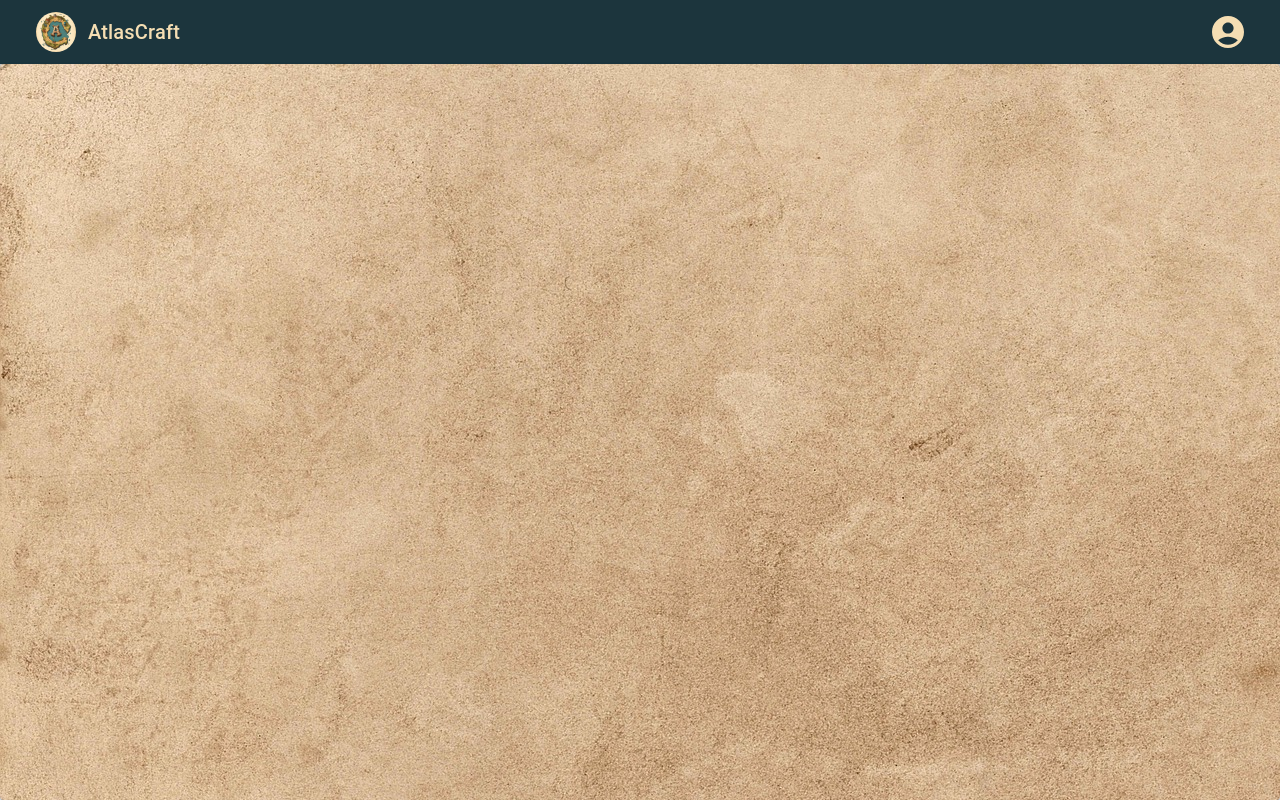
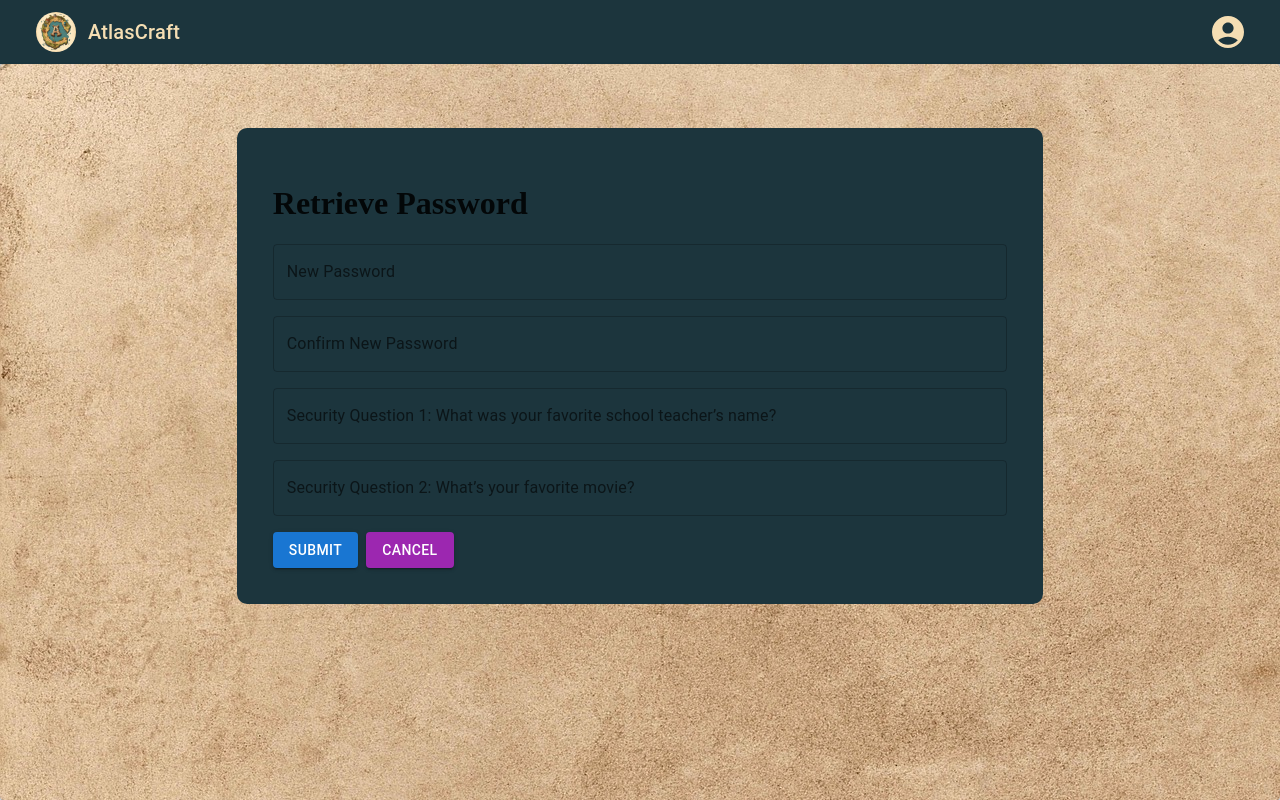
Before and after one commit to AtlasCraft/AtlasCraftFrontEnd, a React (Create React App) app: page /forgotpassword in a window 1280 px wide. Built offline with nearby package versions, Linux system fonts and the light colour scheme; no server answers.

Commit message:
ForgotPasswordScreen v1.0

```diff
--- a/src/App.js
+++ b/src/App.js
@@ -8,7 +8,8 @@ import {
 	NavigationBar,
 	HomeScreen,
 	AppPaperScreen,
-	LoginScreen
+	LoginScreen,
+	ForgotPasswordScreen
 } from "./components";
 /*
 	This is our application's top-level component.
@@ -44,6 +45,7 @@ const App = () => {
 						<Switch>
 							<Route path="/" exact component={LoginScreen} />
 							<Route path="/homescreen" exact component={HomeScreen} />
+							<Route path="/forgotpassword" exact component={ForgotPasswordScreen} />
 						</Switch>
 					</AppPaperScreen>
 					{/* </ThemeProvider> */}
--- /dev/null
+++ b/src/components/ForgotPasswordScreen.js
@@ -0,0 +1,121 @@
+import React, { useState } from 'react';
+import Grid from "@mui/material/Grid";
+import Button from "@mui/material/Button";
+import TextField from "@mui/material/TextField";
+import { useHistory } from "react-router-dom";
+
+const PasswordRetrievalPage = () => {
+    const history = useHistory();
+    const [newPassword, setNewPassword] = useState('');
+    const [confirmNewPassword, setConfirmNewPassword] = useState('');
+    const [securityQuestion1, setSecurityQuestion1] = useState('');
+    const [answer1, setAnswer1] = useState('');
+    const [securityQuestion2, setSecurityQuestion2] = useState('');
+    const [answer2, setAnswer2] = useState('');
+
+    const handleFormSubmit = (e) => {
+        e.preventDefault();
+
+        // Validate form data
+        // if (
+        //     newPassword === '' ||
+        //     confirmNewPassword === '' ||
+        //     securityQuestion1 === '' ||
+        //     answer1 === '' ||
+        //     securityQuestion2 === '' ||
+        //     answer2 === ''
+        // ) {
+        //     alert('Please fill in all the fields.');
+        //     return;
+        // }
+
+        // Perform password retrieval logic
+        // ...
+
+        // Reset form fields
+        setNewPassword('');
+        setConfirmNewPassword('');
+        setSecurityQuestion1('');
+        setAnswer1('');
+        setSecurityQuestion2('');
+        setAnswer2('');
+        history.push("/");
+    };
+
+    const handleFormCancel = () => {
+        // Reset form fields
+        setNewPassword('');
+        setConfirmNewPassword('');
+        setSecurityQuestion1('');
+        setAnswer1('');
+        setSecurityQuestion2('');
+        setAnswer2('');
+        history.push("/");
+    };
+
+    return (
+        <Grid container justifyContent="center" style={{ padding: '64px' }}>
+            <Grid justifyContent="center" style={{ borderRadius: '10px', height: '70%', width: '70%', padding: '36px', backgroundColor: '#1C353D' }}>
+                <Grid item xs={12}>
+                    <h1>Retrieve Password</h1>
+                </Grid>
+                <Grid item xs={12}>
+                    <form onSubmit={handleFormSubmit}>
+                        <Grid container spacing={2}>
+                            <Grid item xs={12}>
+                                <TextField
+                                    label="New Password"
+                                    type="password"
+                                    fullWidth
+                                    value={newPassword}
+                                    onChange={(e) => setNewPassword(e.target.value)}
+                                />
+                            </Grid>
+                            <Grid item xs={12}>
+                                <TextField
+                                    label="Confirm New Password"
+                                    type="password"
+                                    fullWidth
+                                    value={confirmNewPassword}
+                                    onChange={(e) => setConfirmNewPassword(e.target.value)}
+                                />
+                            </Grid>
+                            <Grid item xs={12}>
+                                <TextField
+                                    label="Security Question 1: What was your favorite school teacher’s name?"
+                                    fullWidth
+                                    value={answer1}
+                                    onChange={(e) => setAnswer1(e.target.value)}
+                                />
+                            </Grid>
+                            <Grid item xs={12}>
+                                <TextField
+                                    label="Security Question 2: What’s your favorite movie?"
+                                    fullWidth
+                                    value={answer2}
+                                    onChange={(e) => setAnswer2(e.target.value)}
+                                />
+                            </Grid>
+                            <Grid item xs={12}>
+                                <Button type="submit" variant="contained" color="primary">
+                                    Submit
+                                </Button>
+                                <Button
+                                    type="button"
+                                    variant="contained"
+                                    color="secondary"
+                                    onClick={handleFormCancel}
+                                    style={{ marginLeft: 8 }}
+                                >
+                                    Cancel
+                                </Button>
+                            </Grid>
+                        </Grid>
+                    </form>
+                </Grid>
+            </Grid>
+        </Grid>
+    );
+};
+
+export default PasswordRetrievalPage;
--- a/src/components/LoginScreen.js
+++ b/src/components/LoginScreen.js
@@ -11,7 +11,7 @@ import AuthContext from "../auth";
 import { GlobalStoreContext } from "../store";
 // import ErrorModal from "./ErrorModal";
 
-const LoginPage = () => {
+const LoginScreen = () => {
 	const { auth } = useContext(AuthContext);
 	const { store } = useContext(GlobalStoreContext);
 	const [username, setUsername] = useState('');
@@ -93,4 +93,4 @@ const LoginPage = () => {
 	);
 };
 
-export default LoginPage;
+export default LoginScreen;
```
Also changed, not shown: src/components/index.js (+7 -4 lines).
